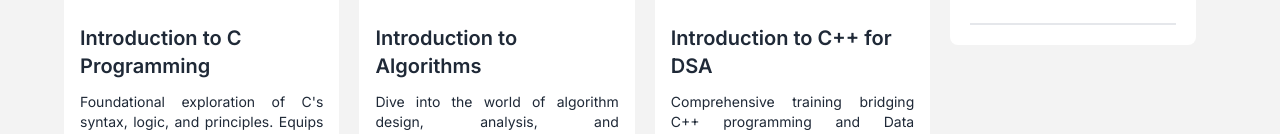
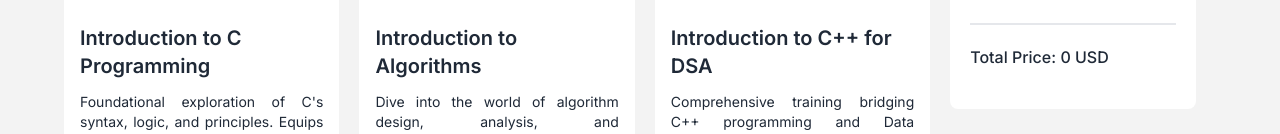
Before and after one commit to monjurBakthMazumder/Assignment-7, a React (Vite) app: page / in a window 1280 px wide. Shown: the part 357-491 px from the top of the page. Built offline with nearby package versions, Linux system fonts and the light colour scheme.

Commit message:
update title vite + react to Course Registration

```diff
--- a/index.html
+++ b/index.html
@@ -4,7 +4,7 @@
     <meta charset="UTF-8" />
     <link rel="icon" type="image/svg+xml" href="/vite.svg" />
     <meta name="viewport" content="width=device-width, initial-scale=1.0" />
-    <title>Vite + React</title>
+    <title>Course Registration</title>
     <style>
       body{
         background-color: #F3F3F3;
--- a/src/App.jsx
+++ b/src/App.jsx
@@ -9,6 +9,7 @@ function App() {
   const [selectCourses, setSelectCourses] = useState([]);
   const [credit, setCredit] = useState(0);
   const [remaining, setRemaining] = useState(20);
+  const [total, setTotal] = useState(0);
   const [loading, setLoading] = useState('flex')
 
   const handleSelectCourses = course => {
@@ -53,6 +54,7 @@ function App() {
         setSelectCourses([...selectCourses , course])
         setRemaining(remaining - course.credit_hours)
         setCredit(credit + course.credit_hours)
+        setTotal(total + course.price)
       }
     }
   }
@@ -73,6 +75,7 @@ function App() {
           selectCourses={selectCourses}
           credit={credit}
           remaining={remaining}
+          total={total}
         />
         <ToastContainer />
       </div>
--- a/src/Component/Cart/Cart.jsx
+++ b/src/Component/Cart/Cart.jsx
@@ -1,7 +1,7 @@
 import PropTypes from 'prop-types';
 import CartText from '../CartText/CartText';
 
-const Cart = ({selectCourses, credit, remaining}) => {
+const Cart = ({selectCourses, credit, remaining, total}) => {
     return (
         <div className='rounded-lg p-5 sm:w-1/2 md:w-[30%] lg:w-[22%] bg-white h-fit'>
             <h1 className='text-lg text-[#2F80ED] font-bold mb-5'>Credit Hour Remaining {remaining} hr</h1>
@@ -21,6 +21,7 @@ const Cart = ({selectCourses, credit, remaining}) => {
             <hr /><hr />
             <h1 className='text-base font-medium my-5'>Total Credit Hour: {credit}</h1>
             <hr /><hr />
+            <h1 className='text-base font-medium my-5'>Total Price: {total} USD</h1>
         </div>
     );
 };
@@ -29,6 +30,7 @@ Cart.propTypes = {
     selectCourses : PropTypes.object,
     credit : PropTypes.number,
     remaining : PropTypes.number,
+    total : PropTypes.number,
 };
 
 
```
